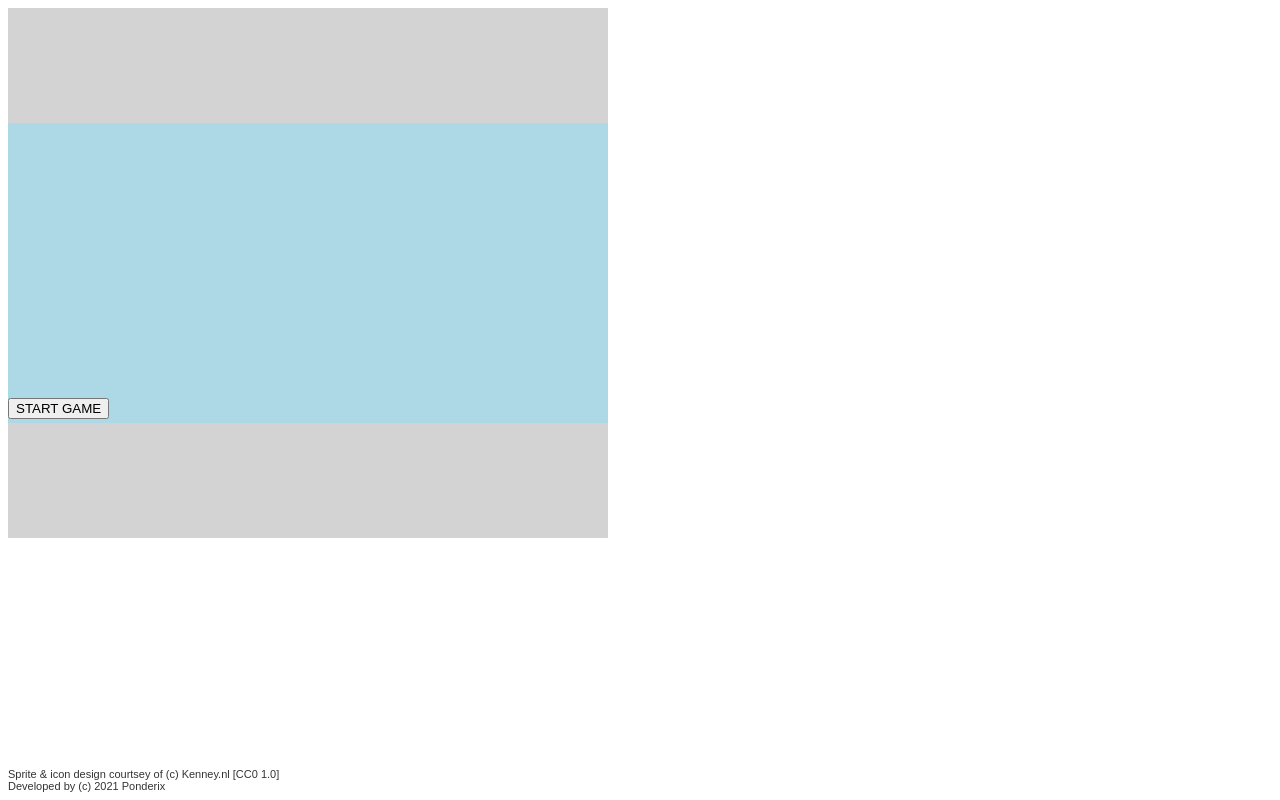
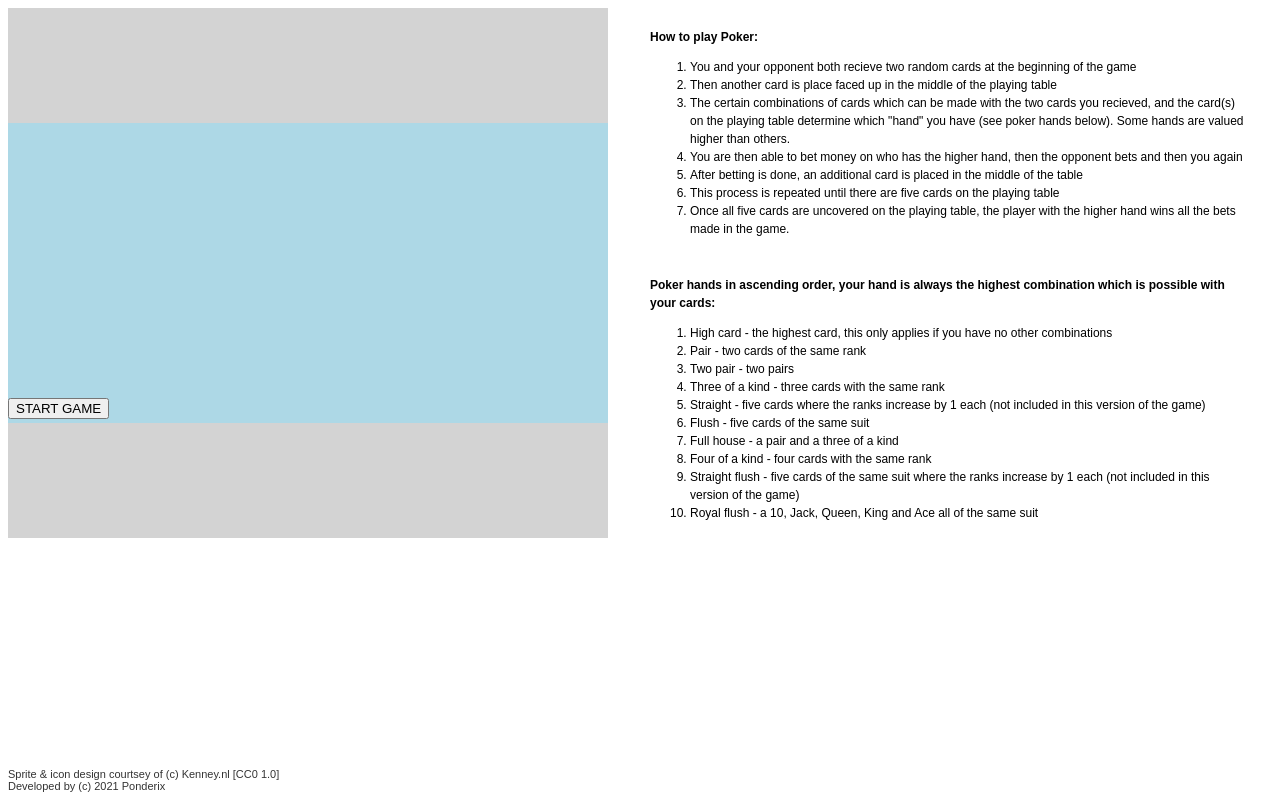
Before and after one commit to Ponderix/poker-game, a plain HTML site: page index.html in a window 1280 px wide. Drawn offline with Linux system fonts and the light colour scheme.

Commit message:
Added instructions

```diff
--- a/index.html
+++ b/index.html
@@ -37,6 +37,33 @@
             </div>
         </div>
 
+        <div id="instructions">
+            <h1>How to play Poker:</h1>
+            <ol type="1">
+                <li>You and your opponent both recieve two random cards at the beginning of the game</li>
+                <li>Then another card is place faced up in the middle of the playing table</li>
+                <li>The certain combinations of cards which can be made with the two cards you recieved, and the card(s) on the playing table determine which "hand" you have (see poker hands below). Some hands are valued higher than others.</li>
+                <li>You are then able to bet money on who has the higher hand, then the opponent bets and then you again</li>
+                <li>After betting is done, an additional card is placed in the middle of the table</li>
+                <li>This process is repeated until there are five cards on the playing table</li>
+                <li>Once all five cards are uncovered on the playing table, the player with the higher hand wins all the bets made in the game.</li>
+            </ol>
+            <br>
+            <h1>Poker hands in ascending order, your hand is always the highest combination which is possible with your cards:</h1>
+            <ol type="1">
+                <li>High card - the highest card, this only applies if you have no other combinations</li>
+                <li>Pair - two cards of the same rank</li>
+                <li>Two pair - two pairs</li>
+                <li>Three of a kind - three cards with the same rank</li>
+                <li>Straight - five cards where the ranks increase by 1 each (not included in this version of the game)</li>
+                <li>Flush - five cards of the same suit</li>
+                <li>Full house - a pair and a three of a kind</li>
+                <li>Four of a kind - four cards with the same rank</li>
+                <li>Straight flush - five cards of the same suit where the ranks increase by 1 each (not included in this version of the game)</li>
+                <li>Royal flush - a 10, Jack, Queen, King and Ace all of the same suit</li>
+            </ol>
+        </div>
+
         <div id="copyright">
             <a href="https://www.kenney.nl/assets/boardgame-pack">Sprite & icon design courtsey of (c) Kenney.nl [CC0 1.0]</a><br>
             <a href="https://github.com/Ponderix/poker-game/blob/main/LICENSE">Developed by (c) 2021 Ponderix</a>
--- a/style.css
+++ b/style.css
@@ -1,6 +1,20 @@
 body {
     font-family: sans-serif;
 }
+#instructions {
+    width: 600px;
+    line-height: 18px;
+    position: absolute;
+    top: 20px;
+    left: 650px;
+    font-size: 12px;
+}
+#instructions h1 {
+    font-weight: bold;
+    font-size: 12px;
+}
+
+
     #table {
         width: 600px;
         height: 300px;
```
